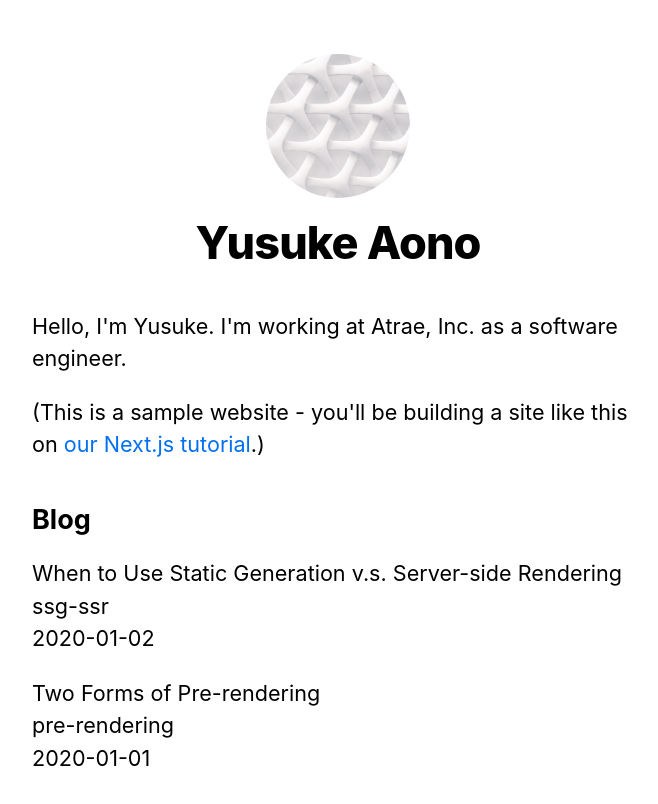
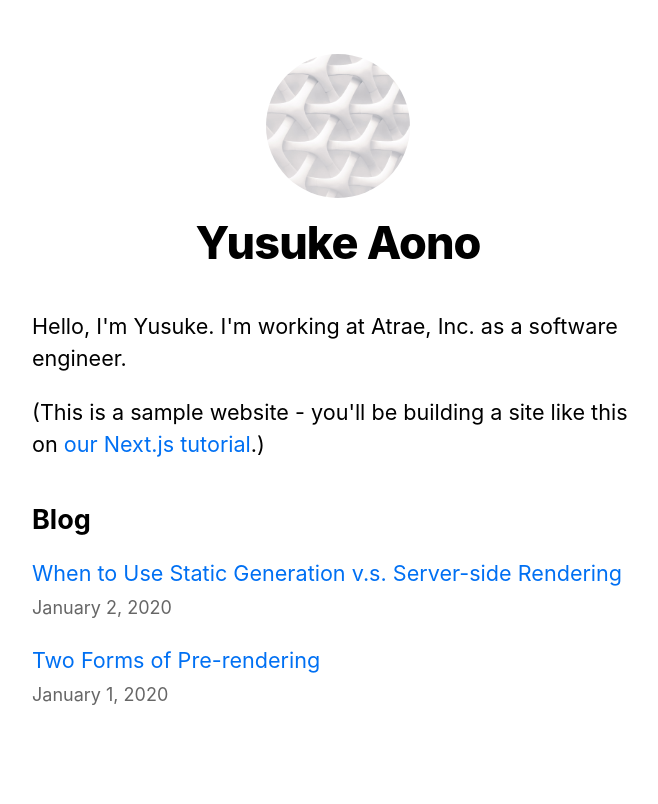
Before and after one commit to ysk1031/next-js-tutorial, a Next.js app: page / in a window 1280 px wide. Shown: the top 804 px of the page, without its empty margins (302-960 px from the left). Built offline with nearby package versions, Linux system fonts and the light colour scheme.

Commit message:
Add link to top page

```diff
--- a/pages/index.js
+++ b/pages/index.js
@@ -1,7 +1,9 @@
-import Head from 'next/head'
+import Head from 'next/head';
 import { Layout, siteTitle } from "../components/layout";
 import utilStyles from "../styles/utils.module.css";
 import { getSortedPostsData } from '../lib/posts';
+import Link from "next/link";
+import { Date } from "../components/date";
 
 export const getStaticProps = async () => {
   const allPostsData = getSortedPostsData();
@@ -32,11 +34,13 @@
         <ul className={utilStyles.list}>
           {allPostsData.map(({ id, date, title}) => (
             <li className={utilStyles.listItem} key={{id}}>
-              {title}
+              <Link href={`/posts/${id}`}>
+                <a>{title}</a>
+              </Link>
               <br />
-              {id}
-              <br />
-              {date}
+              <small className={utilStyles.lightText}>
+                <Date dateString={date} />
+              </small>
             </li>
           ))}
         </ul>
```
